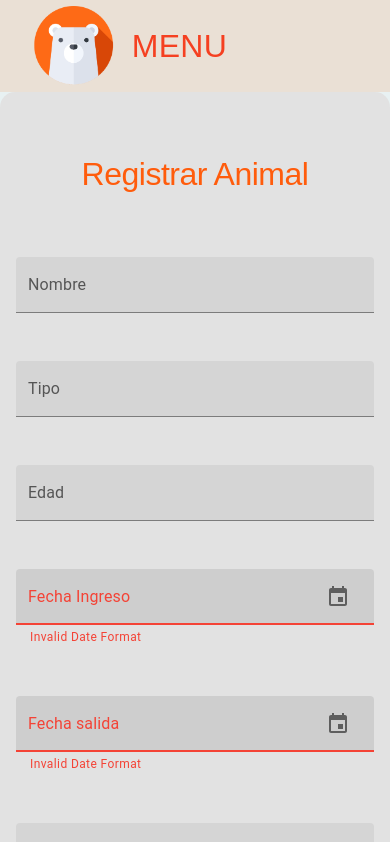
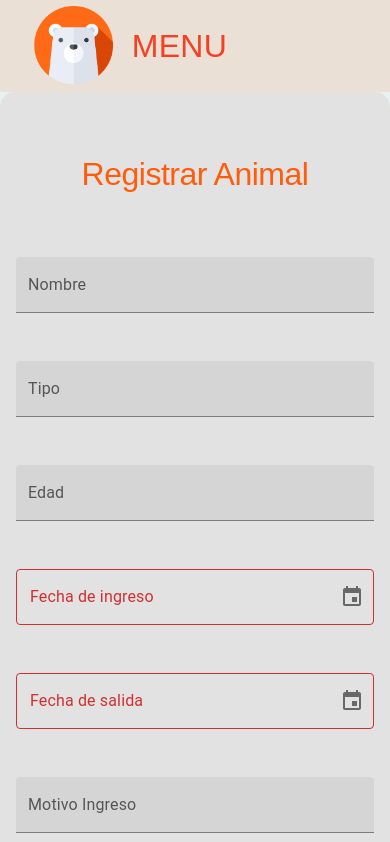
Before and after one commit to andrew921as/El-Eden-DB, a React (Create React App) app in the folder front-eden/: page /Registro-Animal in a window 390 px wide. Shown: the top 842 px of the page. Built offline with nearby package versions, Linux system fonts and the light colour scheme.

Commit message:
Responsive + fechas

```diff
--- a/front-eden/package.json
+++ b/front-eden/package.json
@@ -10,6 +10,7 @@
     "@material-ui/pickers": "^3.3.10",
     "@mui/icons-material": "^5.8.4",
     "@mui/material": "^5.8.3",
+    "@mui/x-date-pickers": "^5.0.0-beta.4",
     "@testing-library/jest-dom": "^5.16.4",
     "@testing-library/react": "^13.3.0",
     "@testing-library/user-event": "^13.5.0",
--- a/front-eden/src/Pages/RegistrarAnimal.jsx
+++ b/front-eden/src/Pages/RegistrarAnimal.jsx
@@ -1,9 +1,12 @@
 import { React, useState } from 'react'
 import { Button, Container, Grid, Stack, TextField, Typography, Box } from '@mui/material';
 import { useNavigate } from 'react-router-dom';
-import { KeyboardDatePicker } from '@material-ui/pickers'
-import { MuiPickersUtilsProvider } from '@material-ui/pickers';
-import DateFnsUtils from '@date-io/date-fns';
+
+import { AdapterDateFns } from '@mui/x-date-pickers/AdapterDateFns';
+
+import { DesktopDatePicker } from '@mui/x-date-pickers/DesktopDatePicker';
+
+import { LocalizationProvider } from '@mui/x-date-pickers/LocalizationProvider';
 
 import { useFormik } from 'formik';
 
@@ -27,24 +30,37 @@ export default function RegistarAnimal() {
       FechaI: '',
       FechaS: '',
       Observaciones: '',
-      Talla:'',
-      Estado:''
+      Talla: '',
+      Estado: ''
     },
     onSubmit: (values) => {
       let animalData = JSON.stringify(values, null, 2)
       alert(animalData);
-      const nombre =JSON.parse(animalData).Nombre
-      const tipo =JSON.parse(animalData).Tipo
-      const talla =JSON.parse(animalData).Talla
-      const edad =JSON.parse(animalData).Edad
-      const motivoIngreso =JSON.parse(animalData).MotivoI
-      const observaciones =JSON.parse(animalData).Observaciones
-      const estado =JSON.parse(animalData).Estado
-      const fechaI =JSON.parse(animalData).FechaI
-      const fechaS =JSON.parse(animalData).FechaS
-      createAnimal('008', nombre, talla,edad,tipo,motivoIngreso,observaciones,estado,fechaI,fechaS);
+      // const nombre = JSON.parse(animalData).Nombre
+      // const tipo = JSON.parse(animalData).Tipo
+      // const talla = JSON.parse(animalData).Talla
+      // const edad = JSON.parse(animalData).Edad
+      // const motivoIngreso = JSON.parse(animalData).MotivoI
+      // const observaciones = JSON.parse(animalData).Observaciones
+      // const estado = JSON.parse(animalData).Estado
+      // const fechaI = JSON.parse(animalData).FechaI
+      // const fechaS = JSON.parse(animalData).FechaS
+      // createAnimal('008', nombre, talla, edad, tipo, motivoIngreso, observaciones, estado, fechaI, fechaS);
     }
   });
+
+  const [valueI, setValueI] = useState(new Date('2014-08-18T21:11:54'));
+
+  const handleChangeI = (newValue) => {
+    setValueI(newValue);
+  };
+
+  const [valueS, setValueS] = useState(new Date('2014-08-18T21:11:54'));
+
+  const handleChangeS = (newValue) => {
+    setValueS(newValue);
+  };
+
 
   return (
     <div className='RegistrarUsuCont'>
@@ -83,7 +99,7 @@ export default function RegistarAnimal() {
           justifyContent="center"
           direction={'column'}
           alignItems={'center'}
-      sx={{paddingBottom:4, paddingTop:3}}>
+          sx={{ paddingBottom: 4, paddingTop: 3 }}>
           <Typography alignSelf={'center'} variant='h1' color={'#ff5c0c'}>Registrar Animal</Typography>
           <form onSubmit={formik.handleSubmit}>
             <Grid container rowSpacing={6}>
@@ -104,37 +120,51 @@ export default function RegistarAnimal() {
               </Grid>
               <Grid item xs={12} md={6}>
                 <Container>
-                <MuiPickersUtilsProvider utils={DateFnsUtils}>
-                  <KeyboardDatePicker
+                  <LocalizationProvider dateAdapter={AdapterDateFns}>
+                    <DesktopDatePicker
+                      id="Calendario I"
+                      label="Fecha de ingreso"
+                      inputFormat="MM/dd/yyyy"
+                      value={formik.values.FechaI}
+                      onChange={(val) => {
+                        formik.setFieldValue("FechaI", val);
+                      }}
+                      renderInput={(params) =>
+                        <TextField
                           fullWidth
+                          name='FechaI'
                           id="FechaI"
                           label="Fecha Ingreso"
                           inputVariant="filled"
                           format="MM/dd/yyyy"
-                    value={formik.values.FechaI}
-                    onChange={(val) => {
-                      formik.setFieldValue("FechaI", val);
-                    }}
-
+                          {...params}
+                          />}
                     />
-                </MuiPickersUtilsProvider>
+                  </LocalizationProvider>
                 </Container>
               </Grid>
               <Grid item xs={12} md={6}>
                 <Container>
-                <MuiPickersUtilsProvider utils={DateFnsUtils}>
-                  <KeyboardDatePicker
-                    fullWidth
-                    id="FechaS"
-                    label="Fecha salida"
-                    inputVariant="filled"
-                    format="MM/dd/yyyy"
+                  <LocalizationProvider dateAdapter={AdapterDateFns}>
+                    <DesktopDatePicker
+                      id= "Calendario S"
+                      label="Fecha de salida"
+                      inputFormat="MM/dd/yyyy"
                       value={formik.values.FechaS}
                       onChange={(val) => {
                         formik.setFieldValue("FechaS", val);
                       }}
+                      renderInput={(params) =>
+                        <TextField
+                          fullWidth
+                          name='FechaS'
+                          id="FechaS"
+                          label="Fecha Salida"
+                          inputVariant="filled"
+                          format="MM/dd/yyyy"
+                          {...params} />}
                     />
-                </MuiPickersUtilsProvider>
+                  </LocalizationProvider>
                 </Container>
               </Grid>
               <Grid item xs={12} md={6}>
@@ -165,7 +195,7 @@ export default function RegistarAnimal() {
                   size='medium'
                   fullWidth
                   onClick={() => { navigate('/') }}
-                    sx={{border: '3px solid #881600', borderRadius: 10, ':hover':{border: '3px solid #881600'}}}
+                  sx={{ border: '3px solid #881600', borderRadius: 10, ':hover': { border: '3px solid #881600' } }}
                 >
                   <Typography
                     sx={{
@@ -179,14 +209,14 @@ export default function RegistarAnimal() {
                     }}
                     color={'#881600'}
                   >
-                  Salir
+                    Cancelar
                   </Typography>
                 </Button>
               </Container>
               <Container>
                 <Button
-                sx={{border:'3px solid #881600', borderRadius: 10, ':hover':{border: '3px solid #881600'}}}
-                variant="outlined"
+                  sx={{ border: '3px solid #881600', borderRadius: 10, ':hover': { border: '3px solid #881600' } }}
+                  variant='outlined'
                   size='medium'
                   fullWidth
                   type='submit'
@@ -203,7 +233,7 @@ export default function RegistarAnimal() {
                     }}
                     color={'#881600'}
                   >
-                  Registrar
+                    Guardar
                   </Typography>
                 </Button>
               </Container>
@@ -211,13 +241,6 @@ export default function RegistarAnimal() {
           </form>
         </Stack>
       </Box>
-      <br />
-      <br />
-      <br />
-      <br />
-      <br />
-      <br />
-      <br />
     </div>
   )
 }
```
Also changed, not shown: front-eden/src/Pages/RegistrarVolun.jsx (+6 -9 lines), 1 other file (tests, documents, lock files or other folders). Lines whose indentation alone changed are shown as unchanged.
